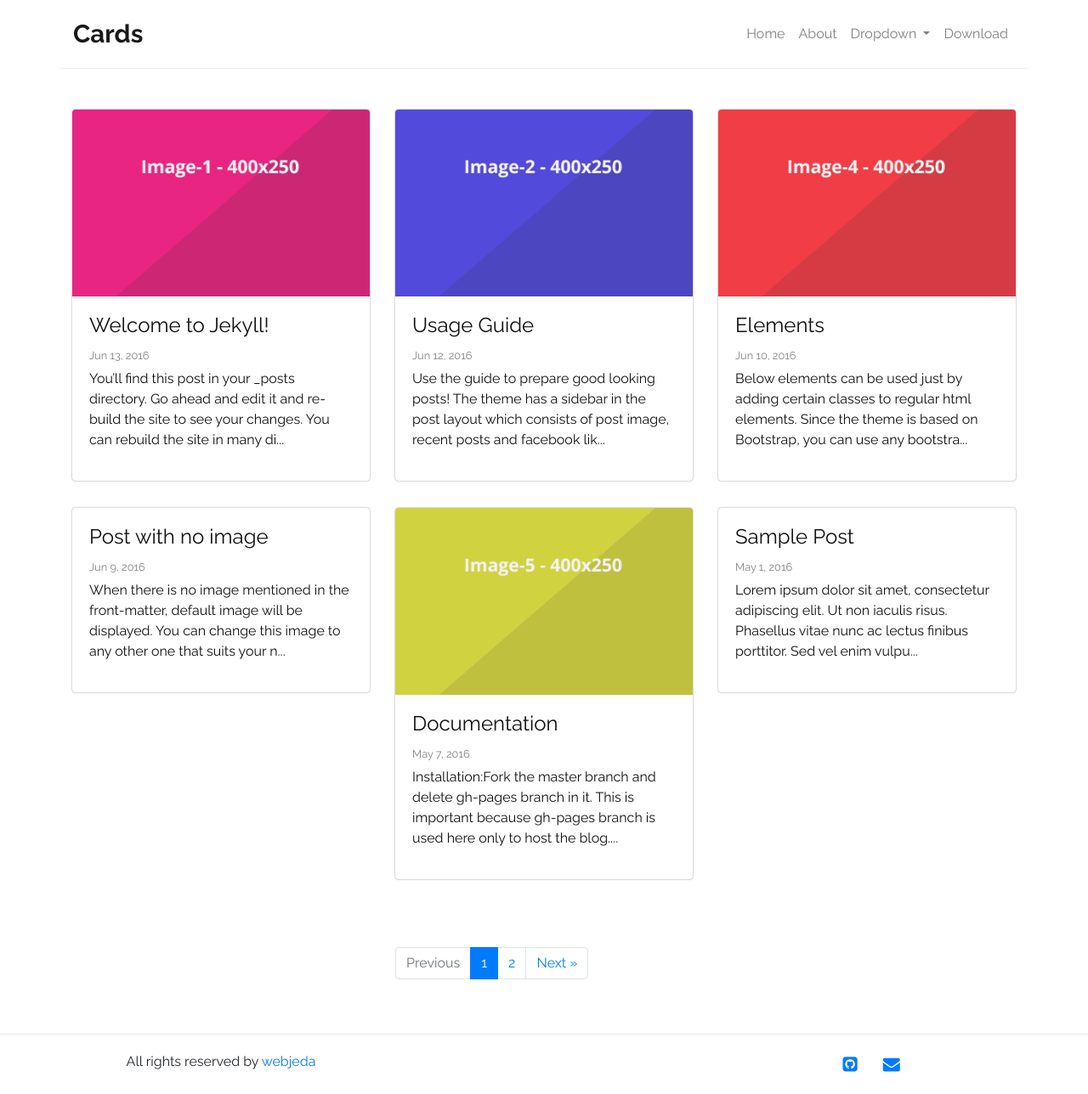
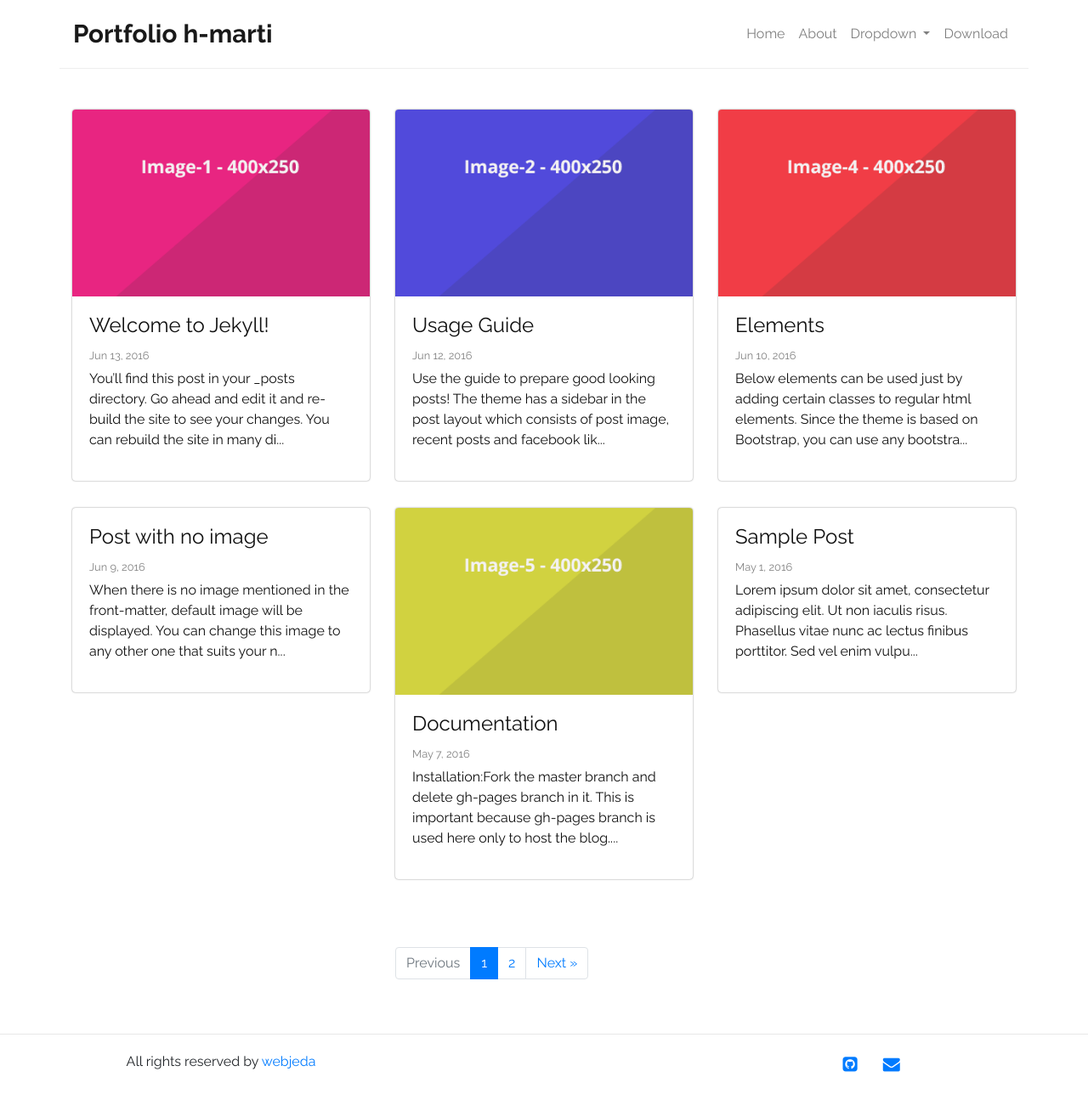
Before and after one commit to h-marti/portfolioAEN, a Jekyll site: the page built from index.html, in a window 1280 px wide. Shown: the whole page at 85% size. Built offline with Jekyll 4.4.1, drawn with Linux system fonts in a browser that asks for light colours; the list of posts is cut into pages by our own code.

Commit message:
:lipstick: Update title

```diff
--- a/_includes/navigation.html
+++ b/_includes/navigation.html
@@ -1,5 +1,5 @@
 <nav class="container navbar navbar-expand-lg navbar-light bg-transparent">
-  <a class="navbar-brand" href={{"/" | relative_url}}>Cards</a>
+  <a class="navbar-brand" href={{"/" | relative_url}}>Portfolio h-marti</a>
   <button
     class="navbar-toggler"
     type="button"
```
